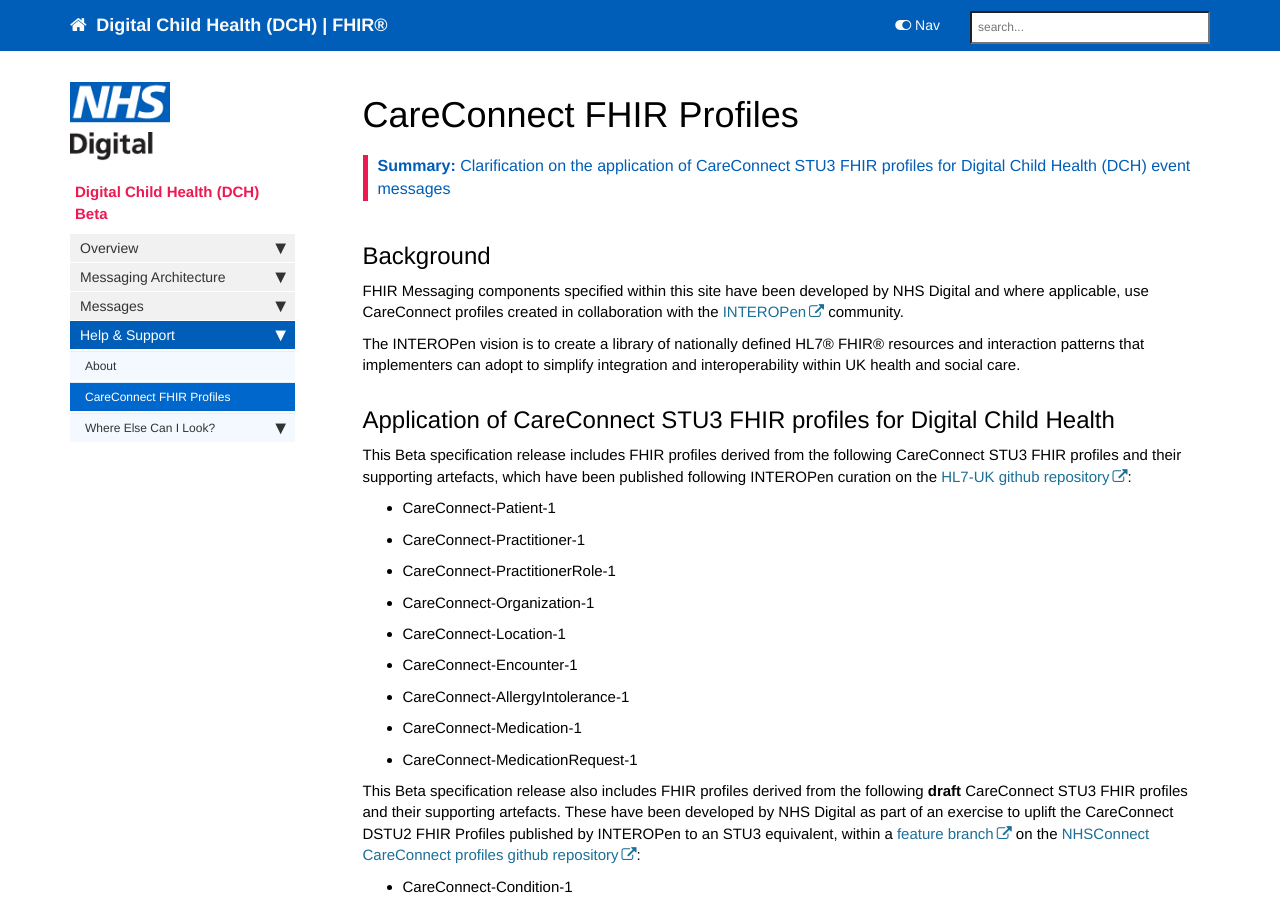
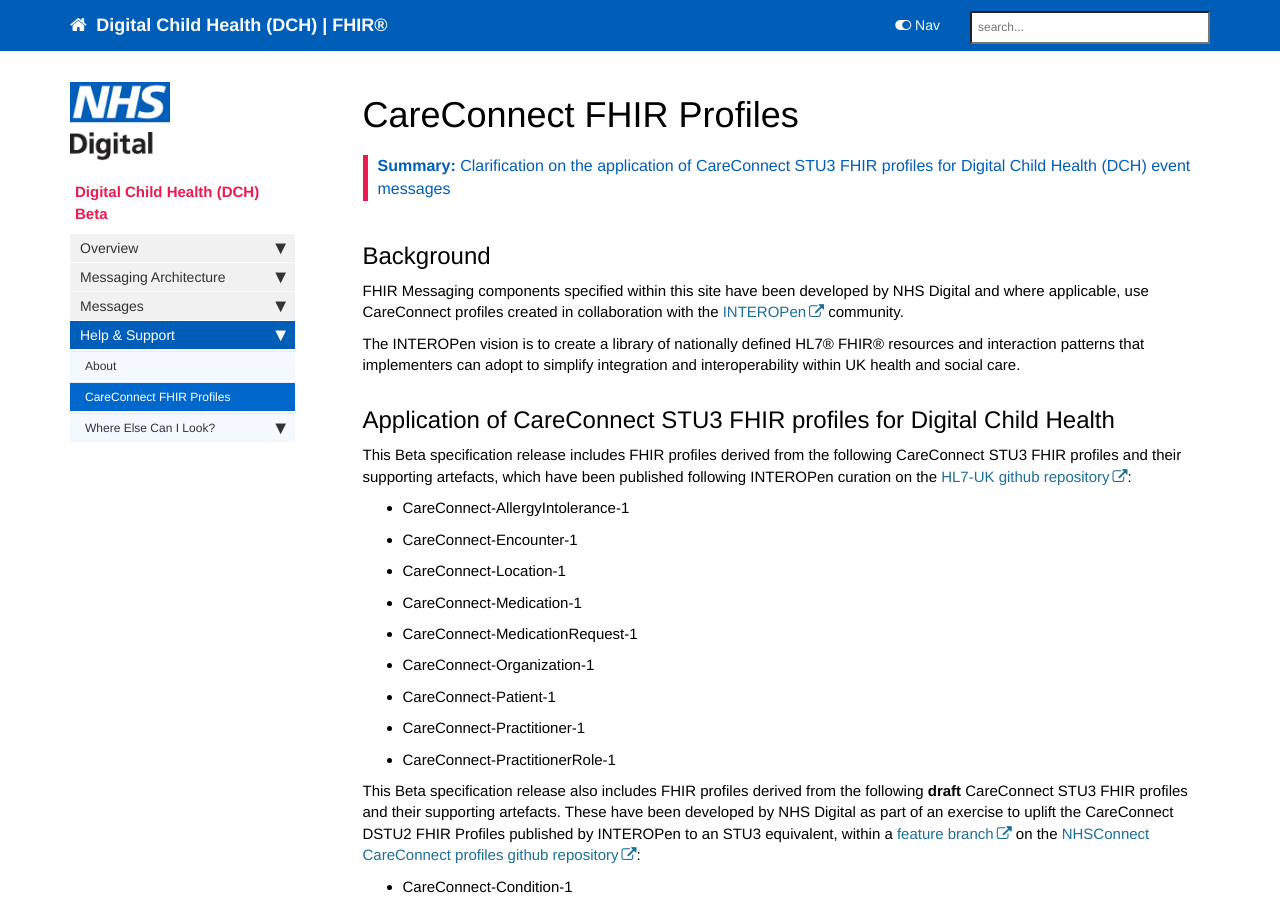
Before and after one commit to nhsconnect/Digital-Child-Health-STU3, a Jekyll site: the page built from pages/support/support_careconnect.md, in a window 1280 px wide and 900 px high. Built offline with Jekyll 4.4.1, drawn with Linux system fonts in a browser that asks for light colours; nearby versions of some CDN libraries; comment, search, counter and statistics services are not loaded.

Commit message:
Beta prep update QA

```diff
--- a/pages/support/support_careconnect.md
+++ b/pages/support/support_careconnect.md
@@ -17,15 +17,15 @@ The INTEROPen vision is to create a library of nationally defined HL7® FHIR® r
 
 This Beta specification release includes FHIR profiles derived from the following CareConnect STU3 FHIR profiles and their supporting artefacts, which have been published following INTEROPen curation on the [HL7-UK github repository](https://github.com/HL7-UK/CareConnect-profiles-STU3/):
 
+- CareConnect-AllergyIntolerance-1
+- CareConnect-Encounter-1
+- CareConnect-Location-1
+- CareConnect-Medication-1
+- CareConnect-MedicationRequest-1
+- CareConnect-Organization-1
 - CareConnect-Patient-1
 - CareConnect-Practitioner-1
 - CareConnect-PractitionerRole-1
-- CareConnect-Organization-1
-- CareConnect-Location-1
-- CareConnect-Encounter-1
-- CareConnect-AllergyIntolerance-1
-- CareConnect-Medication-1
-- CareConnect-MedicationRequest-1
 
 This Beta specification release also includes FHIR profiles derived from the following **draft** CareConnect STU3 FHIR profiles and their supporting artefacts. These have been developed by NHS Digital as part of an exercise to uplift the CareConnect DSTU2 FHIR Profiles published by INTEROPen to an STU3 equivalent, within a [feature branch](https://github.com/nhsconnect/CareConnect-profiles/tree/feature/stu3) on the [NHSConnect CareConnect profiles github repository](https://github.com/nhsconnect/CareConnect-profiles):
 
```
